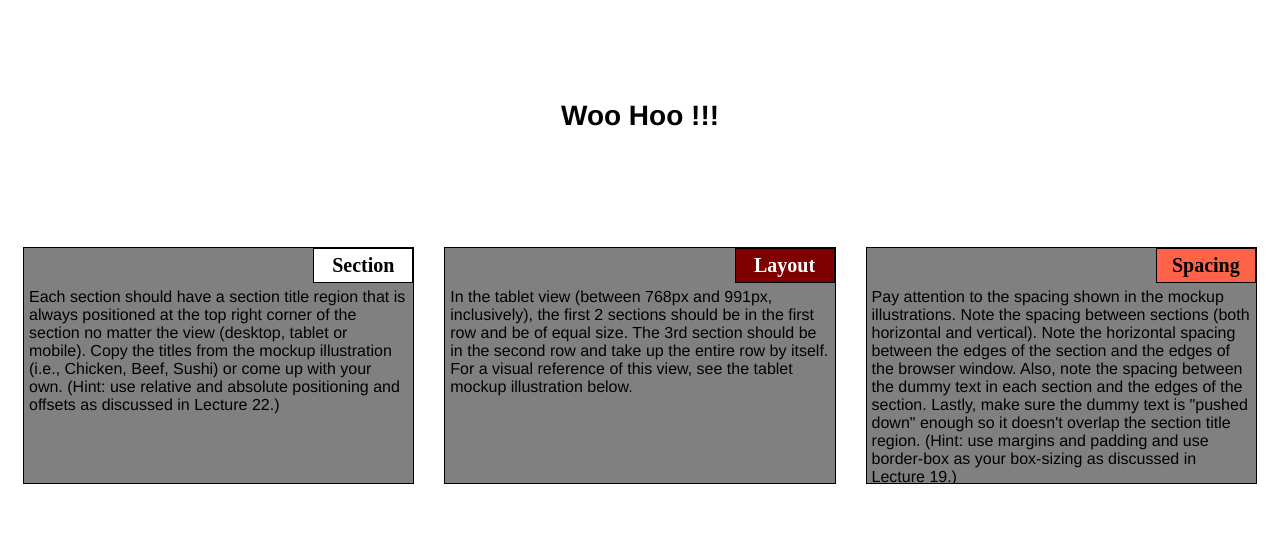
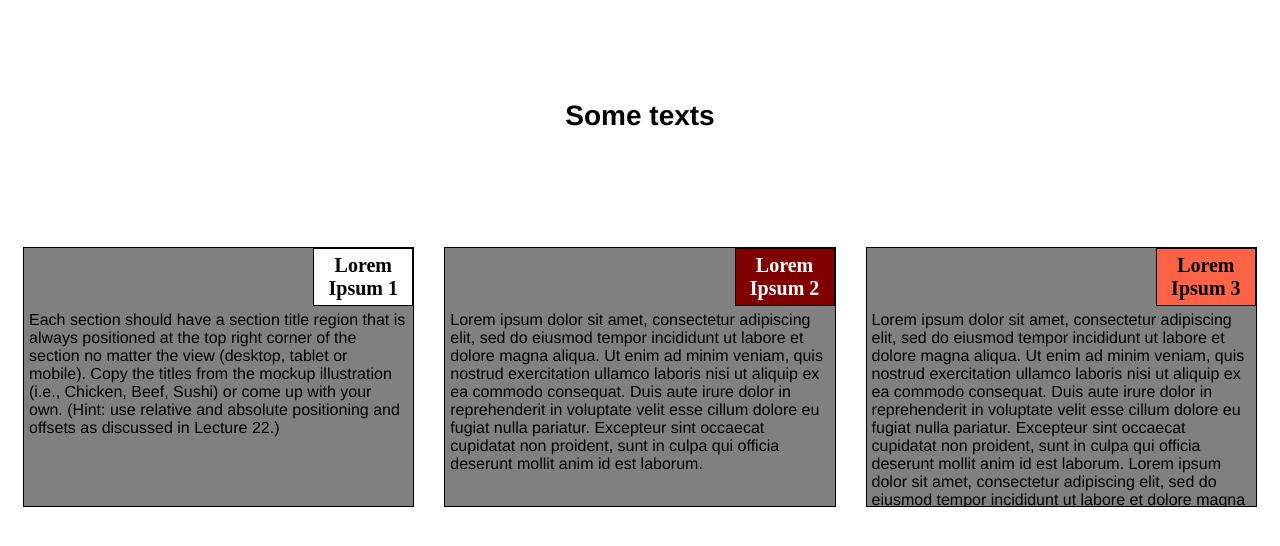
Before and after one commit to fambelic/prova, a plain HTML site: page module2-solution/index.html in a window 1280 px wide. Drawn offline with Linux system fonts and the light colour scheme.

Commit message:
first commit

```diff
--- a/module2-solution/index.html
+++ b/module2-solution/index.html
@@ -6,127 +6,12 @@
  <link rel="stylesheet" href="css/style.css">
 <title>module2-solution</title>
 </head>
-<style >
-	/*basic style*/
-	* {
-		box-sizing: border-box;
-	}
-	body {
-		background-color: white;
-	}
-	h1 {
-		margin: 100px;
-		text-align: center;
-		font-family: Helvetica;
-		font-weight: bold;
-		font-size: 175%;
-	}
-	section {
-		position: relative;
-		padding: 15px;
-		width: 100%;
-	}
-	p {
-		position: relative;
-		clear: right;
-	}
-	div {
-		position: relative;
-		background-color: gray;
-		border: 1px solid black;
-		width: 100%;
-		margin-left: auto;
-		margin-right: auto;
-		margin-bottom: auto;
-	}
-	.sub1 {
-		float: right;
-		width: 100px;
-		padding: 5px;
-		margin: 0px;
-		border: 1px solid black;
-		text-align: center;
-		font-size: 125%;
-		font-weight: bold;
-		background-color: white;
 
-	}
-	.sub2 {
-		float: right;
-		color: white;
-		width: 100px;
-		padding: 5px;
-		margin: 0px;
-		border: 1px solid black;
-		text-align: center;
-		font-size: 125%;
-		font-weight: bold;
-		background-color: maroon;
-
-	}
-	.sub3 {
-		color: black;
-		float: right;
-		width: 100px;
-		padding: 5px;
-		margin: 0px;
-		border: 1px solid black;
-		text-align: center;
-		font-size: 125%;
-		font-weight: bold;
-		background-color: tomato;
-
-	}
-	.content {
-		padding: 5px;
-		border: none;
-		background-color: gray;
-		font-family: Helvetica;
-		color: black;
-		margin: 0px;
-		height: 200px;
-		overflow: auto;
-	}
-
-	.row {
-		width: 90%;
-	}
-
-	/*desktop version*/
-	@media (min-width: 992px){
-		.column-lg-4 {
-			float: left;
-			width: 33.33%;
-		}
-	}
-	/*tablet version*/
-	@media (min-width: 768px) and (max-width: 991px){
-		.colmn-md-6 {
-			float: left;
-			width: 50%;
-			margin-left: auto;
-			margin-right: auto;
-		}
-		.colmn-md-12 {
-			float: left;
-			width: 100%;
-			margin-left: auto;
-			margin-right: auto;
-		}
-	}
-	/*mobile version*/
-	@media (max-width: 767px){
-		.colmn-sm-12 {
-			float: left;
-			width: 100%;
-		}
-	}
-</style>
 <body >
-<h1>Woo Hoo !!!</h1>
+<h1>Some texts</h1>
 	<section class="column-lg-4 colmn-md-6 colmn-sm-12">
 		<div>
-			<p class="sub1">Section</p>
+			<p class="sub1">Lorem Ipsum 1</p>
 			<p class="content">
 			 Each section should have a section title region that is always positioned at the top right corner of the section no matter the view (desktop, tablet or mobile). Copy the titles from the mockup illustration (i.e., Chicken, Beef, Sushi) or come up with your own. (Hint: use relative and absolute positioning and offsets as discussed in Lecture 22.)
 			</p>
@@ -134,14 +19,14 @@
 	</section>
 	<section class="column-lg-4 colmn-md-6 colmn-sm-12">
 		<div>
-			<p class="sub2">Layout</p>
-			<p class="content">In the tablet view (between 768px and 991px, inclusively), the first 2 sections should be in the first row and be of equal size. The 3rd section should be in the second row and take up the entire row by itself. For a visual reference of this view, see the tablet mockup illustration below.</p>
+			<p class="sub2">Lorem Ipsum 2</p>
+			<p class="content"> Lorem ipsum dolor sit amet, consectetur adipiscing elit, sed do eiusmod tempor incididunt ut labore et dolore magna aliqua. Ut enim ad minim veniam, quis nostrud exercitation ullamco laboris nisi ut aliquip ex ea commodo consequat. Duis aute irure dolor in reprehenderit in voluptate velit esse cillum dolore eu fugiat nulla pariatur. Excepteur sint occaecat cupidatat non proident, sunt in culpa qui officia deserunt mollit anim id est laborum.</p>
 		</div>
 	</section>
 	<section class="column-lg-4 colmn-md-12 colmn-sm-12">
 	<div>
-		<p class="sub3">Spacing</p>
-			<p class="content">Pay attention to the spacing shown in the mockup illustrations. Note the spacing between sections (both horizontal and vertical). Note the horizontal spacing between the edges of the section and the edges of the browser window. Also, note the spacing between the dummy text in each section and the edges of the section. Lastly, make sure the dummy text is "pushed down" enough so it doesn't overlap the section title region. (Hint: use margins and padding and use border-box as your box-sizing as discussed in Lecture 19.)</p>
+		<p class="sub3">Lorem Ipsum 3</p>
+			<p class="content"> Lorem ipsum dolor sit amet, consectetur adipiscing elit, sed do eiusmod tempor incididunt ut labore et dolore magna aliqua. Ut enim ad minim veniam, quis nostrud exercitation ullamco laboris nisi ut aliquip ex ea commodo consequat. Duis aute irure dolor in reprehenderit in voluptate velit esse cillum dolore eu fugiat nulla pariatur. Excepteur sint occaecat cupidatat non proident, sunt in culpa qui officia deserunt mollit anim id est laborum. Lorem ipsum dolor sit amet, consectetur adipiscing elit, sed do eiusmod tempor incididunt ut labore et dolore magna aliqua. Ut enim ad minim veniam, quis nostrud exercitation ullamco laboris nisi ut aliquip ex ea commodo consequat. Duis aute irure dolor in reprehenderit in voluptate velit esse cillum dolore eu fugiat nulla pariatur. Excepteur sint occaecat cupidatat non proident, sunt in culpa qui officia deserunt mollit anim id est laborum.</p>
 	</div>
 </body>
 </html>
```
